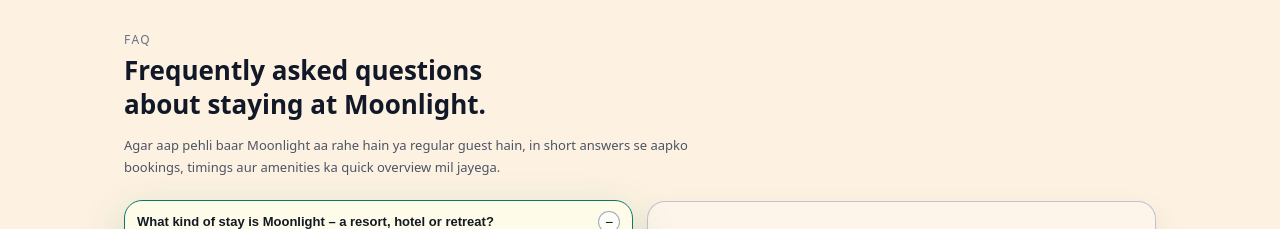
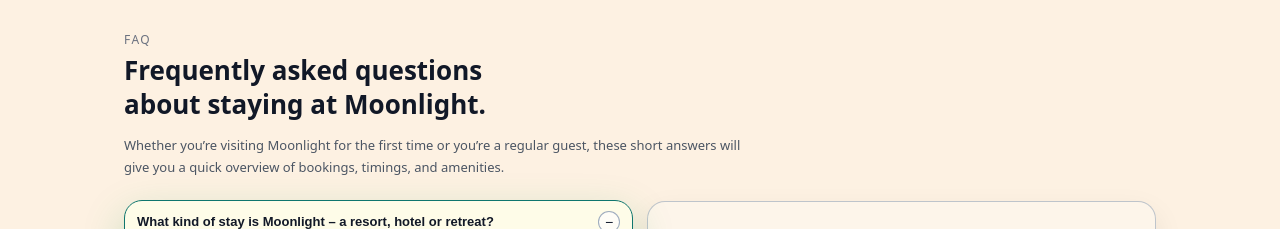
Before and after one commit to hasnainaliansari/moonlight, a React app in the folder frontend/: page /about in a window 1280 px wide. Shown: the part 2660-2889 px from the top of the page. Built offline with nearby package versions, Linux system fonts and the light colour scheme; no server answers; the HTML template or start-up script is replaced by a standard one.

Commit message:
fix roman urdu faq description

```diff
--- a/frontend/src/pages/About.jsx
+++ b/frontend/src/pages/About.jsx
@@ -844,9 +844,7 @@ function About() {
                 about staying at Moonlight.
               </h2>
               <p className="about-faq-sub">
-                Agar aap pehli baar Moonlight aa rahe hain ya regular guest
-                hain, in short answers se aapko bookings, timings aur amenities
-                ka quick overview mil jayega.
+                Whether you’re visiting Moonlight for the first time or you’re a regular guest, these short answers will give you a quick overview of bookings, timings, and amenities.
               </p>
             </div>
 
```
